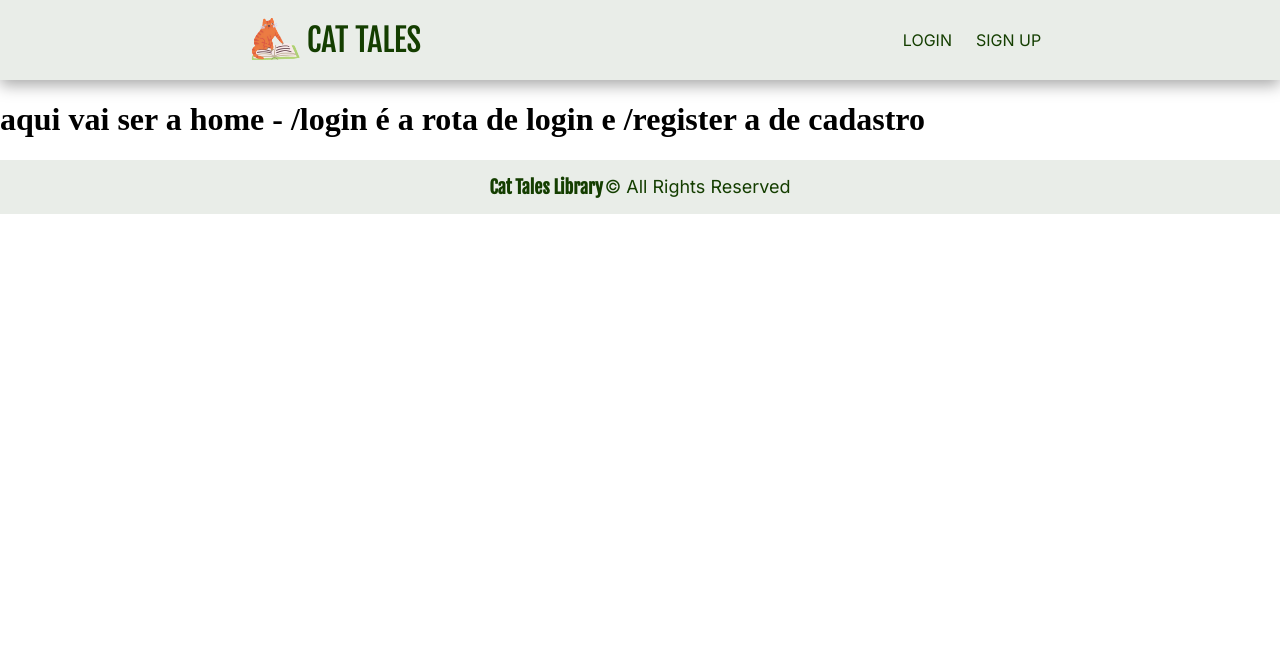
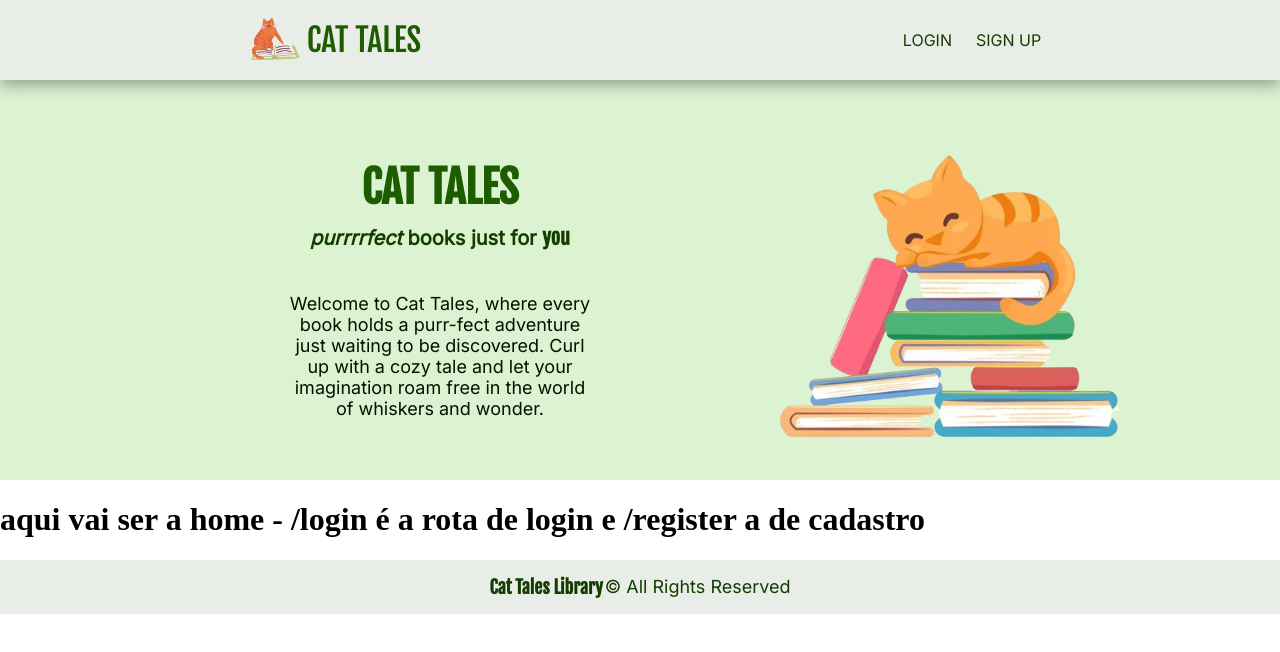
Before and after one commit to Ermeson23/task-05-redux, a React (Vite) app: page / in a window 1280 px wide. Shown: the top 652 px of the page. Built offline with nearby package versions, Linux system fonts and the light colour scheme.

Commit message:
added intro section to homepage

```diff
--- a/src/components/header/header.css
+++ b/src/components/header/header.css
@@ -3,7 +3,7 @@
     align-items: center;
     justify-content: space-around;
     background-color: var(--bg-accent);
-
+    position: sticky;
     box-shadow: rgba(0, 0, 0, 0.35) 0px 5px 15px;
 }
 
@@ -14,7 +14,7 @@
 .main-logo{
     font-family: var(--title);
     font-size: 2rem;
-    color: var(--green);
+    color: var(--lggreen);
     text-decoration: none;
 }
 .main-logo:hover{
--- a/src/index.css
+++ b/src/index.css
@@ -4,9 +4,11 @@
 
 :root {
  --bg-accent: #E9EDE8;
+ --bg-green: #DCF3D1;
  --white: #ffff;
  --text: #051000;
  --green: #143E00;
+ --lggreen: #1D5D00;
  --accent: #6AAD4B;
  --txt: 'Inter', sans-serif;
  --title: 'Fjalla One', sans-serif;
--- /dev/null
+++ b/src/pages/home/home.css
@@ -0,0 +1,60 @@
+.intro{
+    display: flex;
+    background-color: var(--bg-green);
+    color: var(--text);
+    font-family: var(--txt);
+    align-items: center;
+    justify-content: center;
+    text-align: center;
+}
+
+.intro h2{
+    color: var(--green);
+    text-align: center;
+    font-size: 1.25rem;
+    margin-top: 0.125rem;
+}
+.intro h1, .intro h2 strong{
+    font-family: var(--title);
+}
+.intro h1{
+    font-size: 2.75rem;
+    color: var(--lggreen);
+    margin-bottom: 0;
+}
+.intro-container{
+    width: 80%;
+    display: flex;
+    align-items: center;
+    justify-content: center;
+}
+.info{
+    display: flex;
+    flex-direction: column;
+    gap: 0.5rem;
+    align-items: center;
+    justify-content: center;
+}
+.info p{
+    width: 50%;
+    font-size: 1.125rem;
+}
+.intro img{
+    width: 25rem;
+    height: 25rem;
+}
+
+@media (max-width: 767px){
+
+    .intro img{
+        width: 15rem;
+        height: 15rem;
+    }
+    .intro-container{
+        flex-direction: column-reverse;
+    }
+    .info p{
+        width: 80%;
+
+    }
+}
--- a/src/pages/home/home.tsx
+++ b/src/pages/home/home.tsx
@@ -1,11 +1,29 @@
 import Header from "../../components/header/header"
 import Footer from "../../components/footer/footer"
+import cat from '../../assets/readercat.webp'
+import './home.css';
 
 export default function Home(){
     return(
         <>
         <Header />
-        <main> <h1> aqui vai ser a home - /login é a rota de login e /register a de cadastro</h1></main>
+        <main>
+            <section className="intro">
+                <div className="intro-container">
+                <div className="info">
+                    <h1>CAT TALES</h1>
+                    <h2> <em> purrrrfect </em> books just for <strong> you </strong></h2>
+                    <p>
+                    Welcome to Cat Tales, where every book holds a purr-fect adventure just waiting to be discovered.
+                    Curl up with a cozy tale and let your imagination roam free in the world of whiskers and wonder.
+                    </p>
+                </div>
+
+                    <img src={cat} alt='a ginger cat sleeping on a pile of books'/>
+
+                </div>
+            </section>
+            <h1> aqui vai ser a home - /login é a rota de login e /register a de cadastro</h1></main>
         <Footer />
         </>
     )
```
